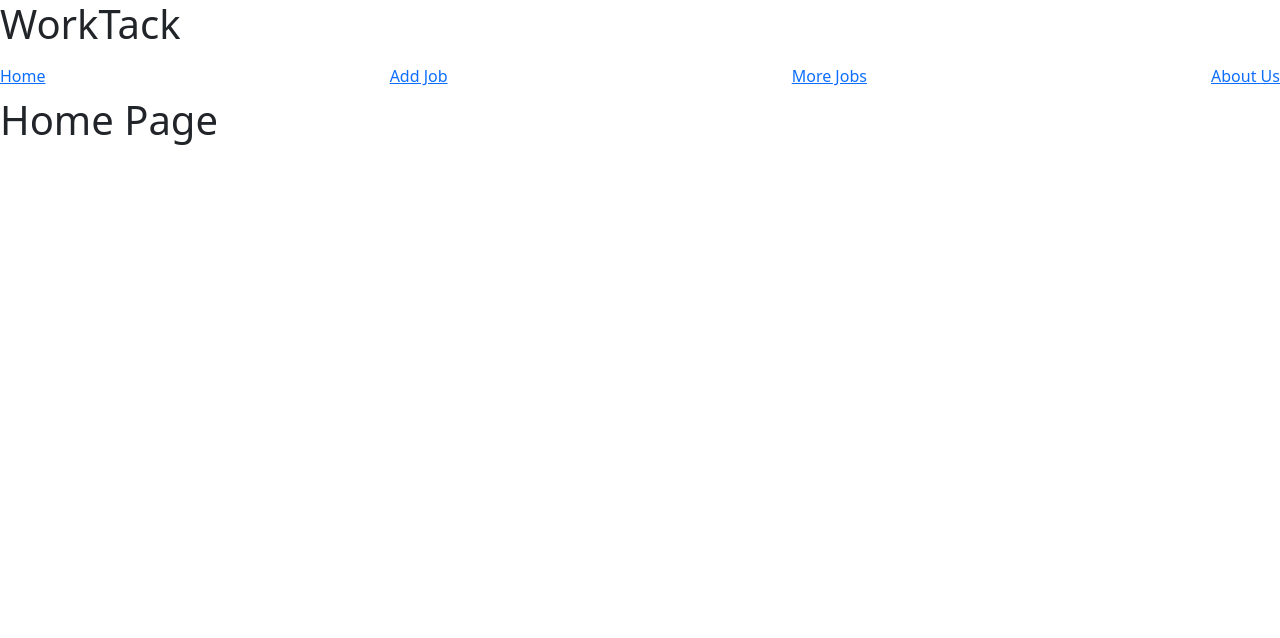
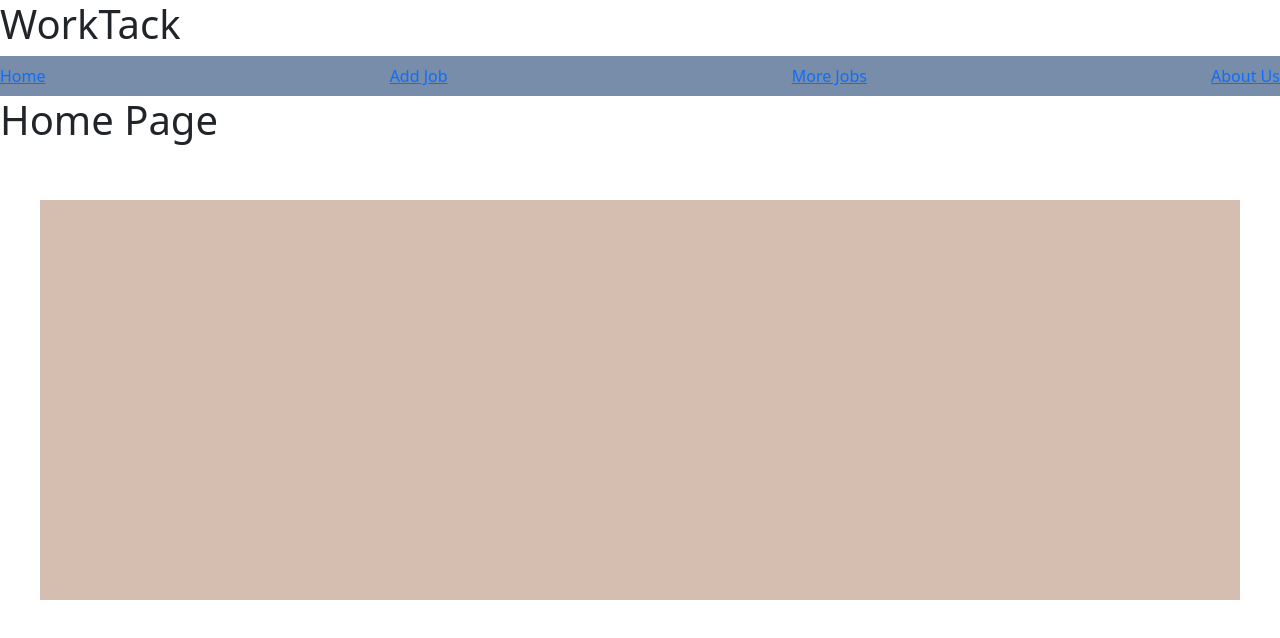
Before and after one commit to aar121/WorkTack-Arif, a React (Create React App) app in the folder frontend/: page / in a window 1280 px wide. Shown: the top 638 px of the page. Built offline with nearby package versions, Linux system fonts and the light colour scheme.

Commit message:
added board

```diff
--- a/frontend/src/components/Home.jsx
+++ b/frontend/src/components/Home.jsx
@@ -1,9 +1,16 @@
+import './home.css'
 const React = require('react')
+
+
+function Board() {
+    return <div className="rectangle">
+    </div> }
 
 function Home () {
     return(
             <main>
                 <h1>Home Page</h1>
+                <Board></Board>
             </main>
 
     )
--- a/frontend/src/components/NavBar.jsx
+++ b/frontend/src/components/NavBar.jsx
@@ -1,4 +1,5 @@
 import {Link} from 'react-router-dom';
+import './styles.css';
 
 function NavBar() {
 
--- /dev/null
+++ b/frontend/src/components/home.css
@@ -0,0 +1,9 @@
+.rectangle{
+    width: 1200px;
+    height: 400px;
+    background:#D5BDAF;
+    position: absolute;
+    top: 50%;
+    left: 50%;
+    transform:translate(-50%, -50%);
+}
--- a/frontend/src/components/styles.css
+++ b/frontend/src/components/styles.css
@@ -0,0 +1,3 @@
+.navbar{
+    background-color: #778DA9;
+}
```
Also changed, not shown: frontend/src/components/places/Edit.jsx (added).
